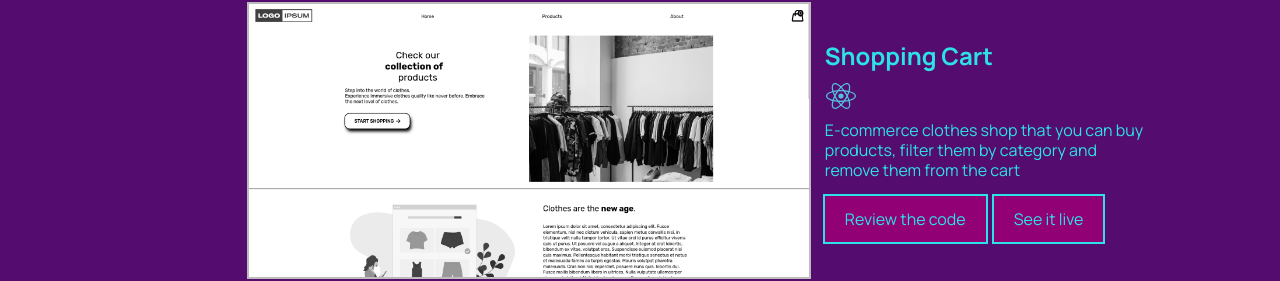
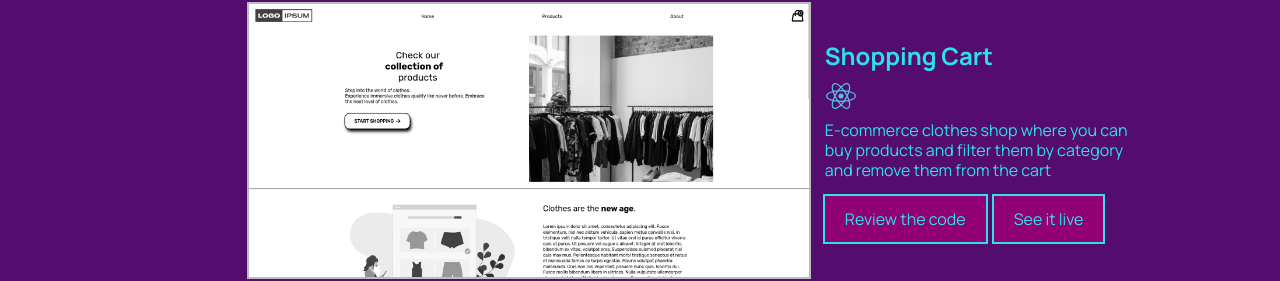
Before and after one commit to Preslav977/portfolio, a React (Vite) app: page / in a window 1280 px wide. Shown: the part 2812-3093 px from the top of the page. Built offline with nearby package versions, Linux system fonts and the light colour scheme.

Commit message:
Created the README. After deploying need to add the live preview link

```diff
--- a/src/components/Projects.jsx
+++ b/src/components/Projects.jsx
@@ -202,8 +202,8 @@ export function Projects() {
             </div>
             <div className={styles.projectDescriptionContainer}>
               <p className={styles.projectDescription}>
-                E-commerce clothes shop that you can buy products, filter them
-                by category and remove them from the cart
+                E-commerce clothes shop where you can buy products and filter
+                them by category and remove them from the cart
               </p>
             </div>
 
```
Also changed, not shown: 1 other file (tests, documents, lock files or other folders).
